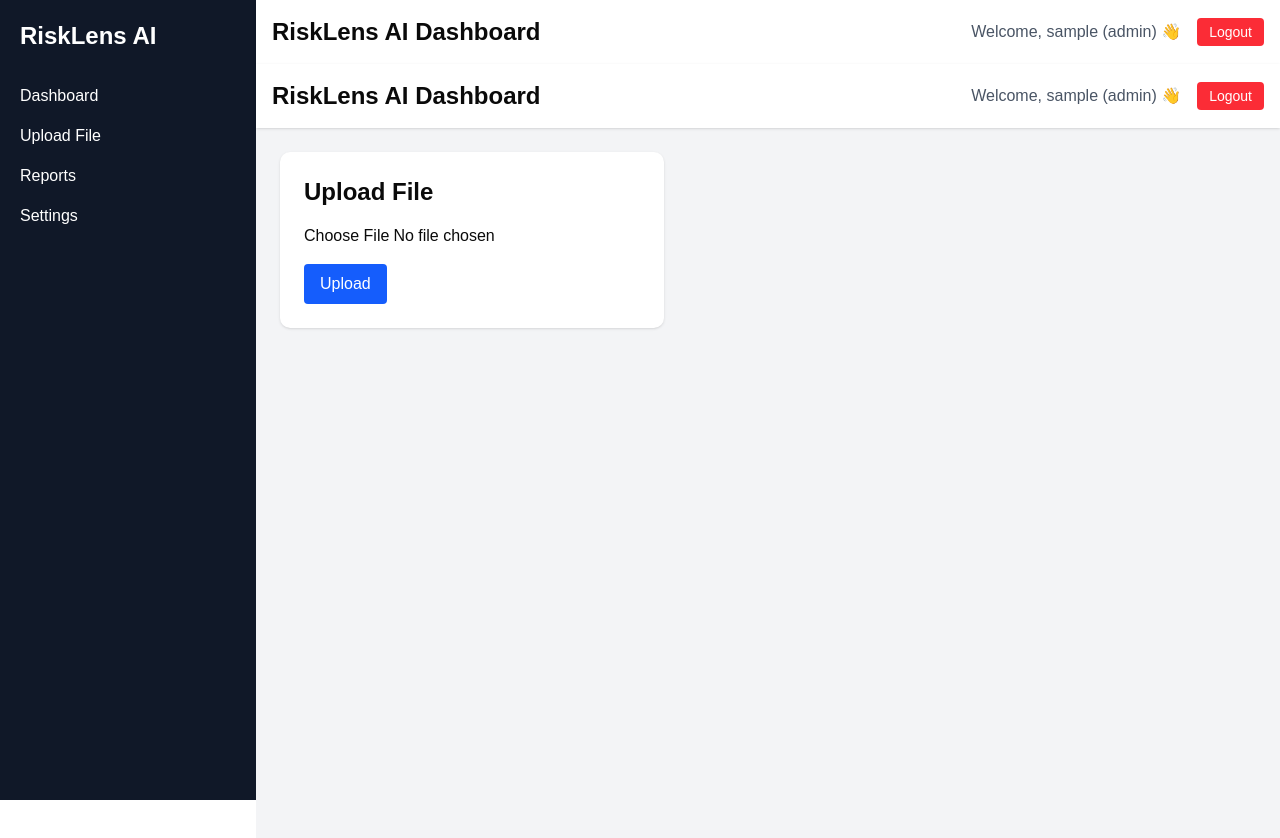
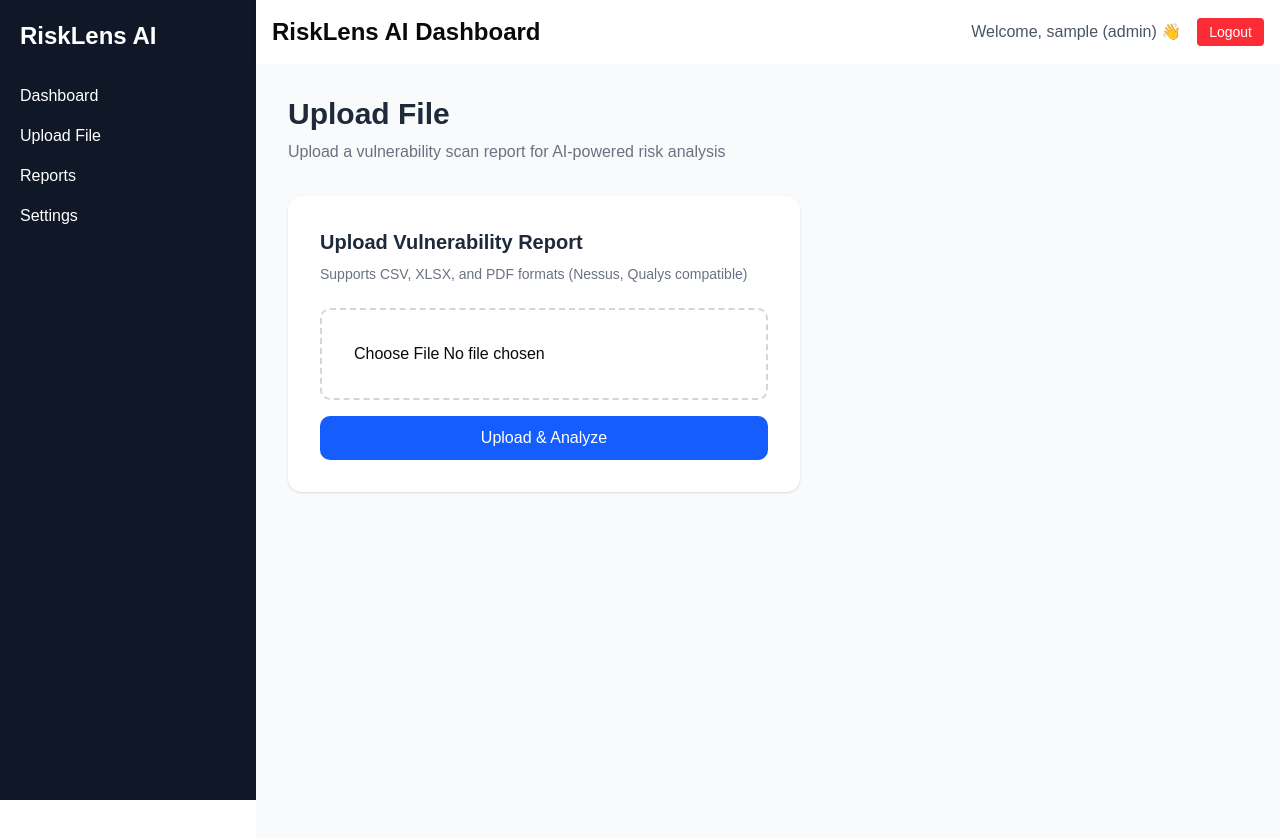
Before and after one commit to Redkrossresearch/risklens-ai, a React (Vite) app: page /upload in a window 1280 px wide. Shown: the top 838 px of the page. Built offline with nearby package versions, Linux system fonts and the light colour scheme; sample sign-in values are in the browser's storage.

Commit message:
Polish Upload page - remove duplicate Navbar, better UI with status messages

```diff
--- a/src/components/FileUpload.jsx
+++ b/src/components/FileUpload.jsx
@@ -1,18 +1,18 @@
- import { useState } from "react";
+import { useState } from "react";
 
 function FileUpload() {
   const [file, setFile] = useState(null);
+  const [uploading, setUploading] = useState(false);
+  const [message, setMessage] = useState(null);
 
   const handleUpload = async () => {
     if (!file) {
-      alert("Please select a file");
+      setMessage({ type: "error", text: "Please select a file" });
       return;
     }
 
     let uploadUrl = "";
-
     const extension = file.name.split(".").pop().toLowerCase();
-
     if (extension === "pdf") {
       uploadUrl = "http://127.0.0.1:8001/upload/pdf";
     } else if (extension === "csv") {
@@ -20,50 +20,67 @@
     } else if (extension === "xlsx") {
       uploadUrl = "http://127.0.0.1:8001/upload/xlsx";
     } else {
-      alert("Only PDF, CSV and XLSX files are supported.");
+      setMessage({ type: "error", text: "Only PDF, CSV and XLSX files are supported." });
       return;
     }
 
     const formData = new FormData();
     formData.append("file", file);
 
+    setUploading(true);
+    setMessage(null);
+
     try {
       const response = await fetch(uploadUrl, {
         method: "POST",
         body: formData,
       });
-
       const result = await response.json();
 
-      console.log(result);
-
       if (response.ok) {
-        alert("File uploaded successfully!");
+        setMessage({ type: "success", text: `Successfully analyzed ${result.total} vulnerabilities.` });
       } else {
-        alert("Upload failed");
+        setMessage({ type: "error", text: "Upload failed" });
       }
     } catch (error) {
-      console.error(error);
-      alert("Backend connection failed");
+      setMessage({ type: "error", text: "Backend connection failed" });
+    } finally {
+      setUploading(false);
     }
   };
 
   return (
-    <div className="bg-white p-6 rounded-lg shadow w-96">
-      <h2 className="text-2xl font-bold mb-4">
-        Upload File
-      </h2>
+    <div className="bg-white rounded-xl shadow-sm p-8 w-full max-w-lg">
+      <h2 className="text-xl font-semibold text-gray-800 mb-2">Upload Vulnerability Report</h2>
+      <p className="text-gray-500 text-sm mb-6">Supports CSV, XLSX, and PDF formats (Nessus, Qualys compatible)</p>
 
-      <input
-        type="file"
-        onChange={(e) => setFile(e.target.files[0])}
-      />
+      <div className="border-2 border-dashed border-gray-300 rounded-lg p-8 text-center mb-4">
+        <input
+          type="file"
+          onChange={(e) => setFile(e.target.files[0])}
+          className="w-full"
+        />
+        {file && <p className="text-sm text-gray-600 mt-2">Selected: {file.name}</p>}
+      </div>
+
+      {message && (
+        <div
+          className={`mb-4 p-3 rounded-lg text-sm ${
+            message.type === "success"
+              ? "bg-green-50 text-green-700 border border-green-200"
+              : "bg-red-50 text-red-700 border border-red-200"
+          }`}
+        >
+          {message.text}
+        </div>
+      )}
 
       <button
         onClick={handleUpload}
-        className="bg-blue-600 text-white px-4 py-2 rounded mt-4"
+        disabled={uploading}
+        className="bg-blue-600 hover:bg-blue-700 disabled:bg-blue-300 text-white px-6 py-2.5 rounded-lg font-medium w-full transition"
       >
-        Upload
+        {uploading ? "Analyzing with AI... (this may take a minute)" : "Upload & Analyze"}
       </button>
     </div>
   );
--- a/src/pages/UploadPage.jsx
+++ b/src/pages/UploadPage.jsx
@@ -1,14 +1,11 @@
-import Navbar from "../components/Navbar";
 import FileUpload from "../components/FileUpload";
 
 function UploadPage() {
   return (
-    <div className="flex-1 bg-gray-100 min-h-screen">
-      <Navbar />
-
-      <div className="p-6">
-        <FileUpload />
-      </div>
+    <div className="p-8 bg-gray-50 min-h-screen">
+      <h1 className="text-3xl font-bold text-gray-800 mb-2">Upload File</h1>
+      <p className="text-gray-500 mb-8">Upload a vulnerability scan report for AI-powered risk analysis</p>
+      <FileUpload />
     </div>
   );
 }
```
